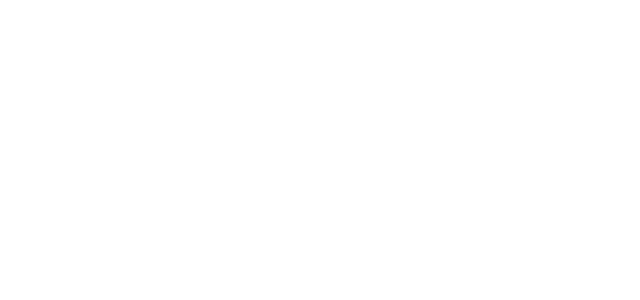
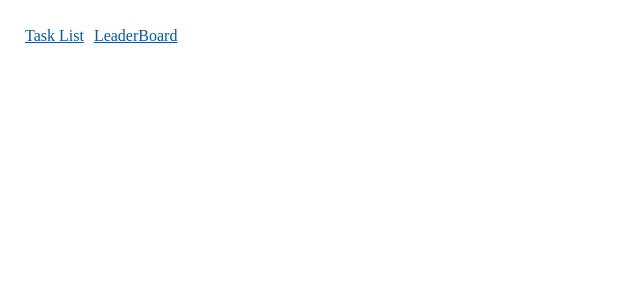
Before and after one commit to NUS-ISS-SE-Group06/task-tracker, a React (Create React App) app: page /dashboard in a window 1280 px wide. Before the commit this address had no page. Shown: the top 300 px of the page, without its empty margins (0-640 px from the left). Built offline with nearby package versions, Linux system fonts and the light colour scheme; the HTML template or start-up script is replaced by a standard one.

Commit message:
NUSISSGRP6-57 - Dashboard

```diff
--- a/src/App.js
+++ b/src/App.js
@@ -4,6 +4,7 @@
 import  Login from './auth/Login';
 import Layout from './components/common/Layout'
 import ChangePassword from "./auth/ChangePassword";
+import Dashboard from './components/common/Dashboard';
 
 function App() {
   return (
@@ -14,7 +15,8 @@
               <Route path="/" element={<Layout />}>
                   <Route index element={<Login />} />
                   <Route path="changepassword" element={<ChangePassword />} />
-
+              </Route>
+              <Route path="/dashboard" element={<Dashboard />}>
               </Route>
           </Routes>
       </BrowserRouter>
--- /dev/null
+++ b/src/assets/styles/Style.css
@@ -0,0 +1,13 @@
+.nav-container {
+    position: fixed;
+    top: 0px;
+    left: 0px;
+    background-color: #fff; /* Optional: Add background color */
+    padding: 20px;
+}
+
+.nav-container ul {
+    list-style-type:none;
+    padding: 0px;
+    margin-top: 0px;
+}
--- /dev/null
+++ b/src/components/common/Dashboard.js
@@ -0,0 +1,48 @@
+import { Outlet, Link, useRoutes } from "react-router-dom";
+import React, { useState } from 'react';
+import '../../assets/styles/Style.css';
+const Dashboard = () => {
+    const [role, setRole]= useState('user')
+
+    return (
+        <>
+             <nav className="nav-container">
+                {role ==='admin' && (
+                    <ul>
+                        <li>
+                            <Link to="/usermanagement">User Management</Link>
+                        </li>
+                        <li>
+                            <Link to="/taskmanagement">Task Management</Link>
+                        </li>
+                        <li>
+                            <Link to="/categoryinfo">Category Info</Link>
+                        </li>
+                        <li>
+                            <Link to="/groupinfo">Group Info</Link>
+                        </li>
+                        <li>
+                            <Link to="/auditinfo">Task Audit List</Link>
+                        </li>
+                    </ul>
+                )}
+
+                {role ==='user' && (
+                    <ul>
+                        <li>
+                            <Link to="/tasklist">Task List</Link>
+                        </li>
+                        <li>
+                            <Link to="/leaderboard">LeaderBoard</Link>
+                        </li>
+                    </ul>
+                )}
+
+            </nav>
+
+            <Outlet />
+        </>
+    )
+};
+
+export default Dashboard;
```
